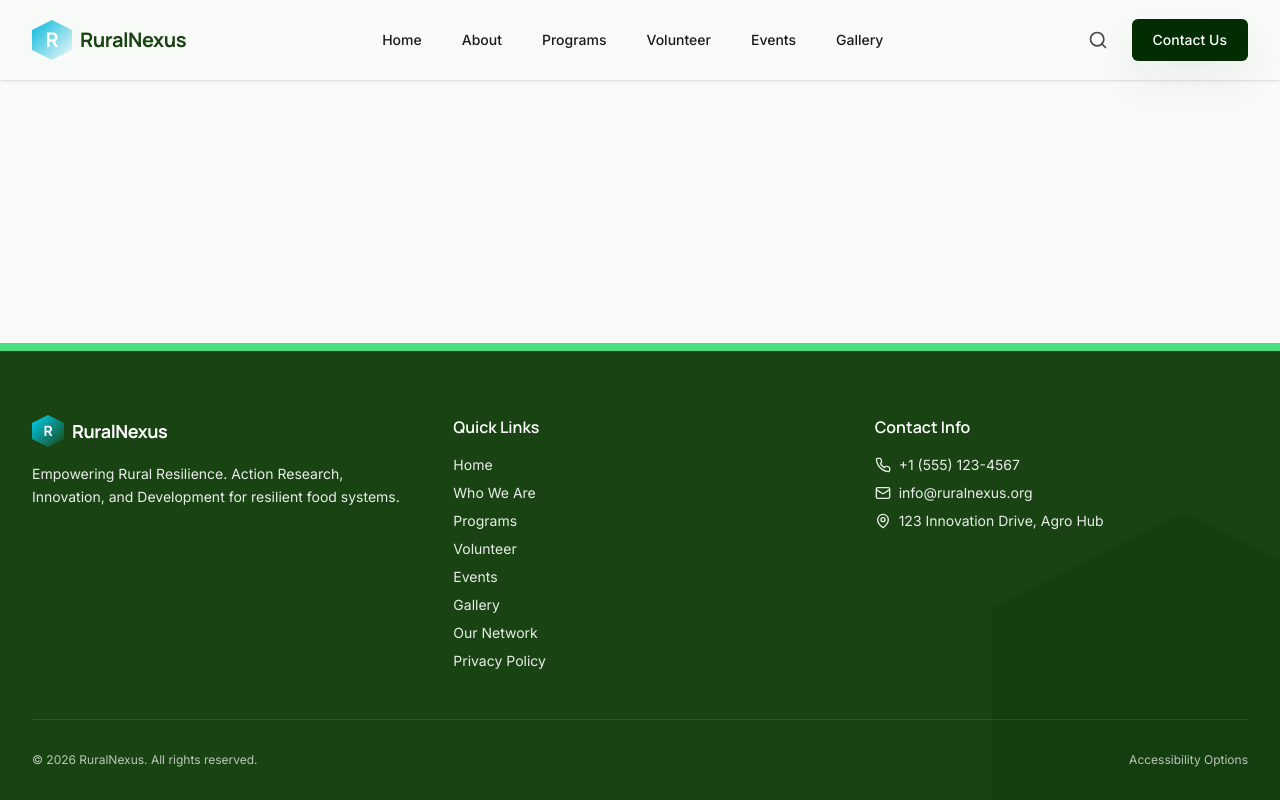
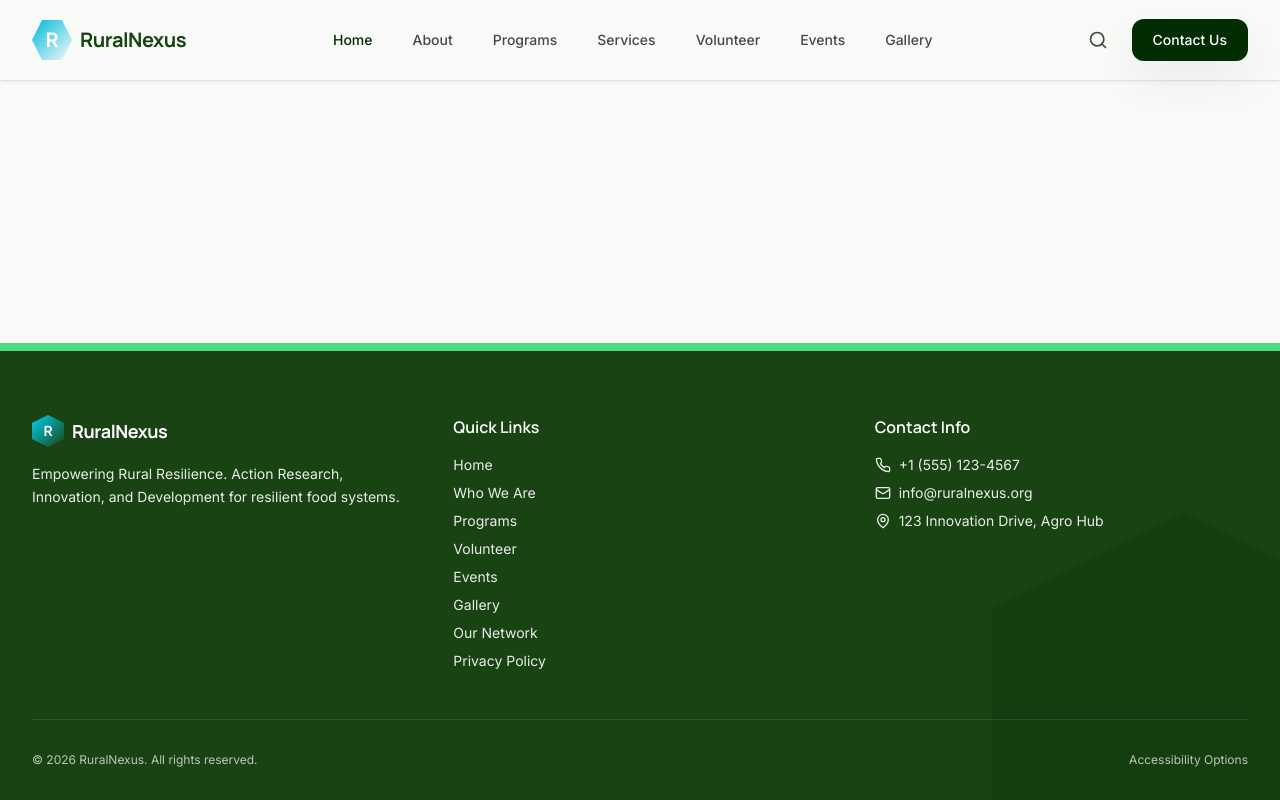
Before and after one commit to KumBrian/rural-nexus, a Nuxt app: page / in a window 1280 px wide. Built offline with nearby package versions, Linux system fonts and the light colour scheme.

Commit message:
feat(ui): add mobile menu and missing services navigation

```diff
--- a/src/presentation/components/GlobalHeader.vue
+++ b/src/presentation/components/GlobalHeader.vue
@@ -1,10 +1,42 @@
+<script setup lang="ts">
+import { ref } from 'vue';
+import { Menu, X, Search, ChevronRight } from 'lucide-vue-next';
+
+const isMenuOpen = ref(false);
+
+const navLinks = [
+  { name: 'Home', path: '/' },
+  { name: 'About', path: '/about' },
+  { name: 'Programs', path: '/programs' },
+  { name: 'Services', path: '/services' },
+  { name: 'Volunteer', path: '/volunteer' },
+  { name: 'Events', path: '/events' },
+  { name: 'Gallery', path: '/gallery' },
+];
+
+function toggleMenu() {
+  isMenuOpen.value = !isMenuOpen.value;
+  // Prevent scrolling when menu is open
+  if (typeof document !== 'undefined') {
+    document.body.style.overflow = isMenuOpen.value ? 'hidden' : '';
+  }
+}
+
+function closeMenu() {
+  isMenuOpen.value = false;
+  if (typeof document !== 'undefined') {
+    document.body.style.overflow = '';
+  }
+}
+</script>
+
 <template>
   <header class="sticky top-0 z-50 glass-nav border-b no-border shadow-sm">
     <div class="max-w-7xl mx-auto px-4 sm:px-6 lg:px-8">
       <div class="flex justify-between h-20 items-center">
         <!-- Logo -->
-        <div class="flex-shrink-0 flex items-center">
-          <NuxtLink to="/" class="flex items-center gap-2 group">
+        <div class="flex-shrink-0 flex items-center relative z-50">
+          <NuxtLink to="/" @click="closeMenu" class="flex items-center gap-2 group">
             <div class="w-10 h-10 hex-mask bg-gradient-to-br from-cyan-500 to-leaf-500 flex items-center justify-center text-white font-bold text-xl transition-transform group-hover:scale-105">
               R
             </div>
@@ -12,31 +44,118 @@
           </NuxtLink>
         </div>
 
-        <!-- Navigation -->
-        <nav class="hidden md:flex space-x-6 items-center">
-          <NuxtLink to="/" class="text-on-surface hover:text-primary-container px-2 py-2 text-sm font-medium transition-colors">Home</NuxtLink>
-          <NuxtLink to="/about" class="text-on-surface hover:text-primary-container px-2 py-2 text-sm font-medium transition-colors">About</NuxtLink>
-          <NuxtLink to="/programs" class="text-on-surface hover:text-primary-container px-2 py-2 text-sm font-medium transition-colors">Programs</NuxtLink>
-          <NuxtLink to="/volunteer" class="text-on-surface hover:text-primary-container px-2 py-2 text-sm font-medium transition-colors">Volunteer</NuxtLink>
-          <NuxtLink to="/events" class="text-on-surface hover:text-primary-container px-2 py-2 text-sm font-medium transition-colors">Events</NuxtLink>
-          <NuxtLink to="/gallery" class="text-on-surface hover:text-primary-container px-2 py-2 text-sm font-medium transition-colors">Gallery</NuxtLink>
+        <!-- Desktop Navigation -->
+        <nav class="hidden lg:flex space-x-6 items-center">
+          <NuxtLink
+            v-for="link in navLinks"
+            :key="link.path"
+            :to="link.path"
+            class="text-on-surface/80 hover:text-primary-container px-2 py-2 text-sm font-medium transition-colors"
+            active-class="text-primary font-bold"
+          >
+            {{ link.name }}
+          </NuxtLink>
         </nav>
 
-        <!-- CTA & Utility -->
-        <div class="flex items-center">
-          <!-- Fake Search Icon SVG -->
+        <!-- Right Actions -->
+        <div class="flex items-center relative z-50">
+          <!-- Search -->
           <button class="p-2 text-on-surface-variant hover:text-primary-container rounded-full hidden md:block transition-colors">
-            <svg xmlns="http://www.w3.org/2000/svg" width="20" height="20" viewBox="0 0 24 24" fill="none" stroke="currentColor" stroke-width="2" stroke-linecap="round" stroke-linejoin="round">
-              <circle cx="11" cy="11" r="8"></circle><line x1="21" y1="21" x2="16.65" y2="16.65"></line>
-            </svg>
+            <Search class="w-5 h-5" />
           </button>
-          <div class="ml-4 flex gap-3">
-            <NuxtLink to="/contact" class="hidden sm:inline-flex items-center justify-center px-5 py-2.5 border border-transparent text-sm font-medium rounded-md text-on-primary bg-primary hover:bg-primary-container ambient-shadow transition-all">
+
+          <!-- Contact CTA -->
+          <div class="ml-4 hidden sm:block">
+            <NuxtLink to="/contact" @click="closeMenu" class="inline-flex items-center justify-center px-5 py-2.5 border border-transparent text-sm font-medium rounded-xl text-on-primary bg-primary hover:bg-primary-container ambient-shadow transition-all">
+              Contact Us
+            </NuxtLink>
+          </div>
+
+          <!-- Mobile Menu Toggle -->
+          <button
+            @click="toggleMenu"
+            class="ml-4 p-2 text-on-surface hover:text-primary transition-colors lg:hidden rounded-lg hover:bg-surface-container-low"
+            aria-label="Toggle menu"
+          >
+            <component :is="isMenuOpen ? X : Menu" class="w-6 h-6" />
+          </button>
+        </div>
+      </div>
+    </div>
+
+    <!-- Mobile Menu Drawer (Side Slide) -->
+    <Transition
+      enter-active-class="transition duration-300 ease-out"
+      enter-from-class="translate-x-full"
+      enter-to-class="translate-x-0"
+      leave-active-class="transition duration-200 ease-in"
+      leave-from-class="translate-x-0"
+      leave-to-class="translate-x-full"
+    >
+      <div
+        v-if="isMenuOpen"
+        class="fixed inset-y-0 right-0 w-full max-w-sm bg-white/95 backdrop-blur-xl shadow-2xl z-40 lg:hidden border-l border-outline-variant/10"
+      >
+        <div class="flex flex-col h-full pt-28 pb-10 px-6">
+          <!-- Mobile Nav Links -->
+          <nav class="flex-grow flex flex-col gap-2">
+            <NuxtLink
+              v-for="link in navLinks"
+              :key="link.path"
+              :to="link.path"
+              @click="closeMenu"
+              class="flex items-center justify-between px-6 py-4 rounded-2xl text-lg font-display font-bold text-on-surface hover:bg-primary/5 hover:text-primary transition-all group"
+              active-class="bg-primary/5 text-primary"
+            >
+              {{ link.name }}
+              <ChevronRight class="w-5 h-5 opacity-0 group-hover:opacity-100 transition-all -translate-x-2 group-hover:translate-x-0" />
+            </NuxtLink>
+          </nav>
+
+          <!-- Mobile Footer CTA -->
+          <div class="mt-auto px-6 pt-6 border-t border-outline-variant/10">
+            <NuxtLink
+              to="/contact"
+              @click="closeMenu"
+              class="flex items-center justify-center w-full py-4 bg-primary text-white rounded-2xl font-bold shadow-xl shadow-primary/20 hover:bg-primary-container transition-all"
+            >
               Contact Us
             </NuxtLink>
           </div>
         </div>
       </div>
-    </div>
+    </Transition>
+
+    <!-- Overlay Backdrop -->
+    <Transition
+      enter-active-class="transition duration-300 ease-out"
+      enter-from-class="opacity-0"
+      enter-to-class="opacity-100"
+      leave-active-class="transition duration-200 ease-in"
+      leave-from-class="opacity-100"
+      leave-to-class="opacity-0"
+    >
+      <div
+        v-if="isMenuOpen"
+        @click="closeMenu"
+        class="fixed inset-0 bg-primary/20 backdrop-blur-sm z-30 lg:hidden"
+      ></div>
+    </Transition>
   </header>
 </template>
+
+<style scoped>
+.glass-nav {
+  background: rgba(248, 250, 248, 0.85);
+  backdrop-filter: blur(12px);
+  -webkit-backdrop-filter: blur(12px);
+}
+
+.hex-mask {
+  clip-path: polygon(25% 0%, 75% 0%, 100% 50%, 75% 100%, 25% 100%, 0% 50%);
+}
+
+.no-border {
+  border-bottom: none !important;
+}
+</style>
--- a/src/presentation/screens/services.vue
+++ b/src/presentation/screens/services.vue
@@ -1,68 +1,64 @@
+<script setup lang="ts">
+import { Settings, Shield, Zap, Target } from 'lucide-vue-next';
+
+useHead({ title: 'Advisory Services — RuralNexus' });
+
+const services = [
+  {
+    title: 'Policy Advisory',
+    description: 'Developing resilient governance frameworks for rural districts undergoing climate transition.',
+    icon: Shield
+  },
+  {
+    title: 'Precision Agronomics',
+    description: 'Satellite-integrated soil health monitoring and adaptive crop rotation planning.',
+    icon: Target
+  },
+  {
+    title: 'Infrastructural Design',
+    description: 'Off-grid water, energy, and connectivity nodes designed for extreme rural environments.',
+    icon: Zap
+  },
+  {
+    title: 'Strategic Implementation',
+    description: 'End-to-end management of large-scale development projects from concept to field hub.',
+    icon: Settings
+  }
+];
+</script>
+
 <template>
-  <div class="flex flex-col">
-    <section class="py-20 bg-primary-container text-white">
-      <div class="max-w-7xl mx-auto px-4 sm:px-6 lg:px-8 text-center relative z-10">
-        <h1 class="text-4xl md:text-5xl font-display font-bold mb-6">Our Services & Program Areas</h1>
-        <p class="text-lg md:text-xl opacity-90 max-w-3xl mx-auto font-body">
-          RuralNexus operates through five strategic pillars, providing the structural glue needed for multi-stakeholder and transdisciplinary approaches.
+  <div class="flex flex-col min-h-screen">
+    <!-- Hero Header -->
+    <section class="py-24 bg-surface-container-low text-on-surface relative overflow-hidden">
+      <div class="absolute top-0 right-0 w-1/3 h-full hex-mask bg-primary opacity-5 -mr-24 -mt-12"></div>
+      <div class="max-w-7xl mx-auto px-4 sm:px-6 lg:px-8 relative z-10">
+        <p class="text-xs font-bold uppercase tracking-[0.3em] text-primary mb-6">Expert Solutions</p>
+        <h1 class="text-4xl md:text-5xl lg:text-6xl font-display font-bold mb-8 leading-tight tracking-tight">
+          Advisory & <span class="text-leaf-600 italic">Field Operations</span>
+        </h1>
+        <p class="text-lg md:text-xl text-on-surface-variant max-w-3xl font-body leading-relaxed opacity-80">
+          Scaling rural resilience through engineering excellence, policy innovation, and rigorous field implementation.
         </p>
       </div>
     </section>
 
-    <section class="py-24 bg-surface text-on-surface">
+    <!-- Services Grid -->
+    <section class="py-24 bg-surface">
       <div class="max-w-7xl mx-auto px-4 sm:px-6 lg:px-8">
-        <div class="grid grid-cols-1 md:grid-cols-2 gap-12">
+        <div class="grid md:grid-cols-2 lg:grid-cols-4 gap-8">
           <div
-            v-for="(area, index) in homeData?.programAreas"
-            :key="area.id"
-            class="flex flex-col md:flex-row gap-8 bg-surface-container-low p-8 rounded-xl ambient-shadow hover:-translate-y-2 transition-transform duration-300"
+            v-for="service in services"
+            :key="service.title"
+            class="p-8 rounded-3xl bg-surface-container-low hover:bg-surface-container-lowest transition-all duration-500 hover:-translate-y-2 group"
           >
-            <div
-              class="flex-shrink-0 w-24 h-24 hex-mask text-white flex items-center justify-center font-bold text-3xl"
-              :class="getColorClass(area.colorTheme)"
-            >
-              {{ area.code }}
+            <div class="w-12 h-12 hex-mask bg-primary/5 flex items-center justify-center text-primary mb-8 group-hover:bg-primary group-hover:text-white transition-all">
+              <component :is="service.icon" class="w-6 h-6" />
             </div>
-            <div>
-              <h3 class="text-2xl font-display font-bold mb-4">{{ area.title }}</h3>
-              <p class="text-on-surface-variant font-body leading-relaxed mb-6">
-                {{ area.description }}
-              </p>
-
-              <!-- SDG Mapping -->
-              <div class="mb-6">
-                <p class="text-xs font-bold text-on-surface-variant uppercase tracking-widest mb-2">Targeted Goals</p>
-                <div class="flex flex-wrap gap-2">
-                  <span
-                    v-for="sdg in area.sdgs"
-                    :key="sdg.code"
-                    class="px-2.5 py-1 text-xs font-bold text-white rounded shadow-sm"
-                    :style="{ backgroundColor: sdg.color }"
-                  >
-                    {{ sdg.code }}: {{ sdg.title }}
-                  </span>
-                </div>
-              </div>
-
-              <!-- Core Initiatives -->
-              <div class="mb-8">
-                 <p class="text-xs font-bold text-on-surface-variant uppercase tracking-widest mb-3">Core Initiatives</p>
-                 <ul class="space-y-3">
-                   <li v-for="init in area.initiatives" :key="init.title" class="flex gap-2 items-start">
-                     <svg xmlns="http://www.w3.org/2000/svg" width="16" height="16" viewBox="0 0 24 24" fill="none" stroke="currentColor" stroke-width="2" stroke-linecap="round" stroke-linejoin="round" class="text-cyan mt-1 flex-shrink-0"><polyline points="20 6 9 17 4 12"/></svg>
-                     <div>
-                       <strong class="font-display text-sm text-on-surface block">{{ init.title }}</strong>
-                       <span class="text-xs text-on-surface-variant font-body">{{ init.desc }}</span>
-                     </div>
-                   </li>
-                 </ul>
-              </div>
-
-              <NuxtLink to="/contact" class="inline-flex items-center gap-2 text-primary font-bold text-sm tracking-wide uppercase hover:text-primary-container transition-colors group">
-                Inquire about collaboration
-                <svg xmlns="http://www.w3.org/2000/svg" width="16" height="16" viewBox="0 0 24 24" fill="none" stroke="currentColor" stroke-width="2" stroke-linecap="round" stroke-linejoin="round" class="group-hover:translate-x-1 transition-transform"><path d="M5 12h14"/><path d="m12 5 7 7-7 7"/></svg>
-              </NuxtLink>
-            </div>
+            <h3 class="text-lg font-display font-bold mb-4">{{ service.title }}</h3>
+            <p class="text-sm text-on-surface-variant font-body leading-relaxed opacity-70 group-hover:opacity-100 transition-opacity">
+              {{ service.description }}
+            </p>
           </div>
         </div>
       </div>
@@ -70,29 +66,8 @@
   </div>
 </template>
 
-<script setup lang="ts">
-import { useAsyncData } from '#imports';
-import { GetHomeDataUseCase } from '@application/use_cases/GetHomeDataUseCase';
-import { MockProgramAreaRepository } from '@infrastructure/repositories/MockProgramAreaRepository';
-import { MockNewsEventRepository } from '@infrastructure/repositories/MockNewsEventRepository';
-import { MockTeamRepository } from '@infrastructure/repositories/MockTeamRepository';
-
-const useCase = new GetHomeDataUseCase(
-  new MockProgramAreaRepository(),
-  new MockNewsEventRepository(),
-  new MockTeamRepository()
-);
-
-const { data: homeData } = await useAsyncData('servicesData', () => useCase.execute());
-
-function getColorClass(theme: string) {
-  const map: Record<string, string> = {
-    cyan: 'bg-cyan',
-    primary: 'bg-primary-container',
-    navy: 'bg-navy',
-    amber: 'bg-amber',
-    leaf: 'bg-leaf',
-  };
-  return map[theme] || 'bg-primary-container';
+<style scoped>
+.hex-mask {
+  clip-path: polygon(25% 0%, 75% 0%, 100% 50%, 75% 100%, 25% 100%, 0% 50%);
 }
-</script>
+</style>
```
